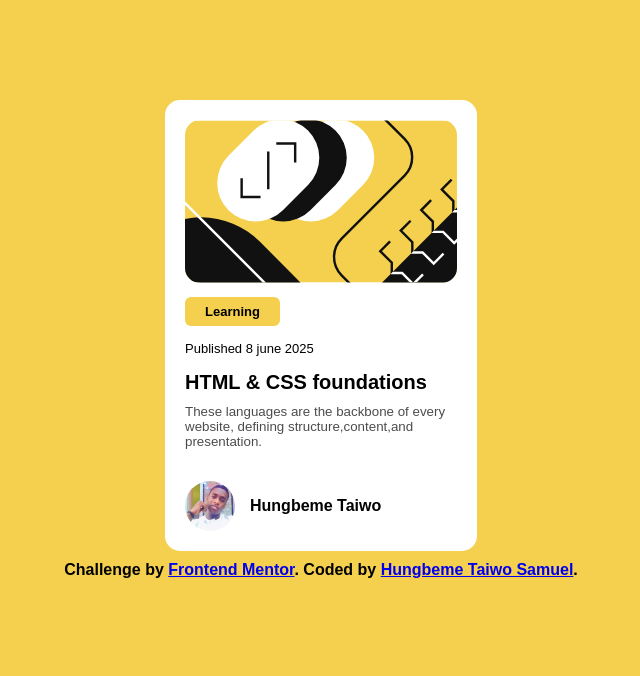
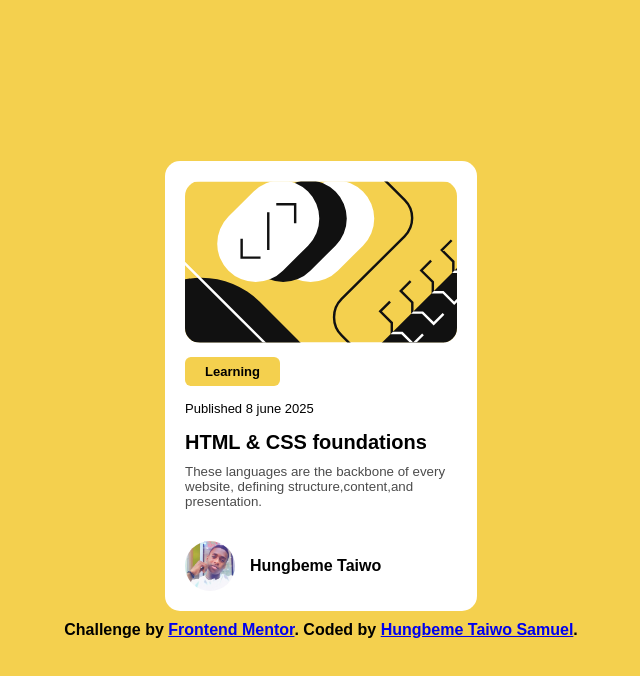
Before and after one commit to hungbeme/Frontend-Mentor_project2-v1.0, a plain HTML site: page index.html in a window 1280 px wide. Shown: the whole page, without its empty margins (319-959 px from the left). Drawn offline with Linux system fonts and the light colour scheme.

Commit message:
corrected

```diff
--- a/style.css
+++ b/style.css
@@ -34,7 +34,10 @@
   article {
     background-color: hsl(47, 88%, 63%);
     height: 100vh;
-    padding-top: 100px;
+    display: flex;
+    flex-direction: column;
+    align-items: center;
+    justify-content: center;
   }
 
   .Page-container {
@@ -93,6 +96,7 @@ h1 {
 .userImage {
   border-radius: 50%;
 }
+
 footer {
   text-align: center;
   margin-top: 10px;
```
